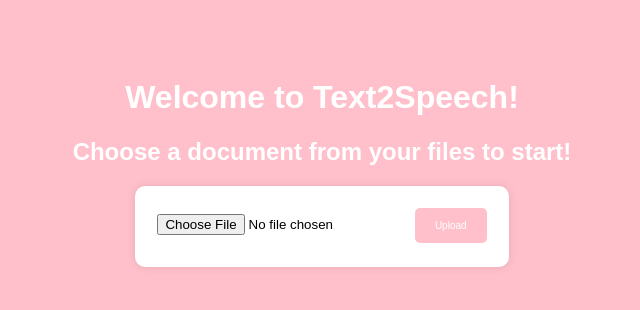
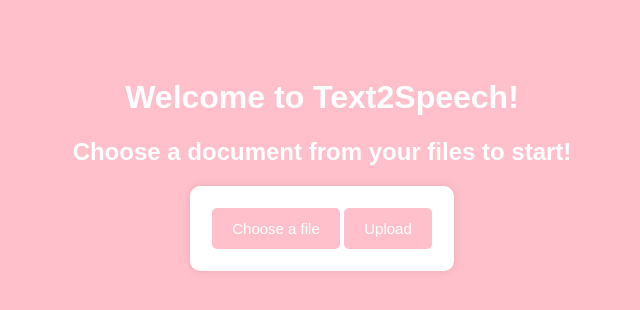
Before and after one commit to cullenowens/Text2Speech, a Flask app: page / in a window 1280 px wide. Shown: the top 310 px of the page, without its empty margins (318-958 px from the left). Run offline with Flask 3, Linux system fonts and the light colour scheme.

Commit message:
still buttons

```diff
--- a/src/static/styles/style.css
+++ b/src/static/styles/style.css
@@ -33,13 +33,28 @@ input[type="file"] {
   color: white;
   border: none;
   padding: 12px 20px;
-  font-size: 10px;
+  font-size: 15px;
   border-radius: 5px;
   cursor: pointer;
   transition: background-color 0.3s ease;
 }
 
 #upload-btn:hover {
+  background-color: #ff1493;
+}
+
+.file-label {
+  background-color: pink;
+  color: white;
+  border: none;
+  padding: 12px 20px;
+  font-size: 15px;
+  border-radius: 5px;
+  cursor: pointer;
+  transition: background-color 0.3s ease;
+}
+
+.file-label:hover {
   background-color: #ff1493;
 }
 
--- a/src/templates/page.html
+++ b/src/templates/page.html
@@ -8,7 +8,8 @@
         <h1>Welcome to Text2Speech!</h1>
         <h2>Choose a document from your files to start!</h2>
         <form action='http://localhost:5000/upload' method='POST' enctype='multipart/form-data'>
-            <input type='file' id='file' name='file' accept='.txt, .docx' required>
+            <input type='file' id='file' name='file' accept='.txt, .docx' required hidden>
+            <label for='file' class='file-label'>Choose a file</label>
             <input type='submit' value='Upload' id="upload-btn">
         </form>
 
```
